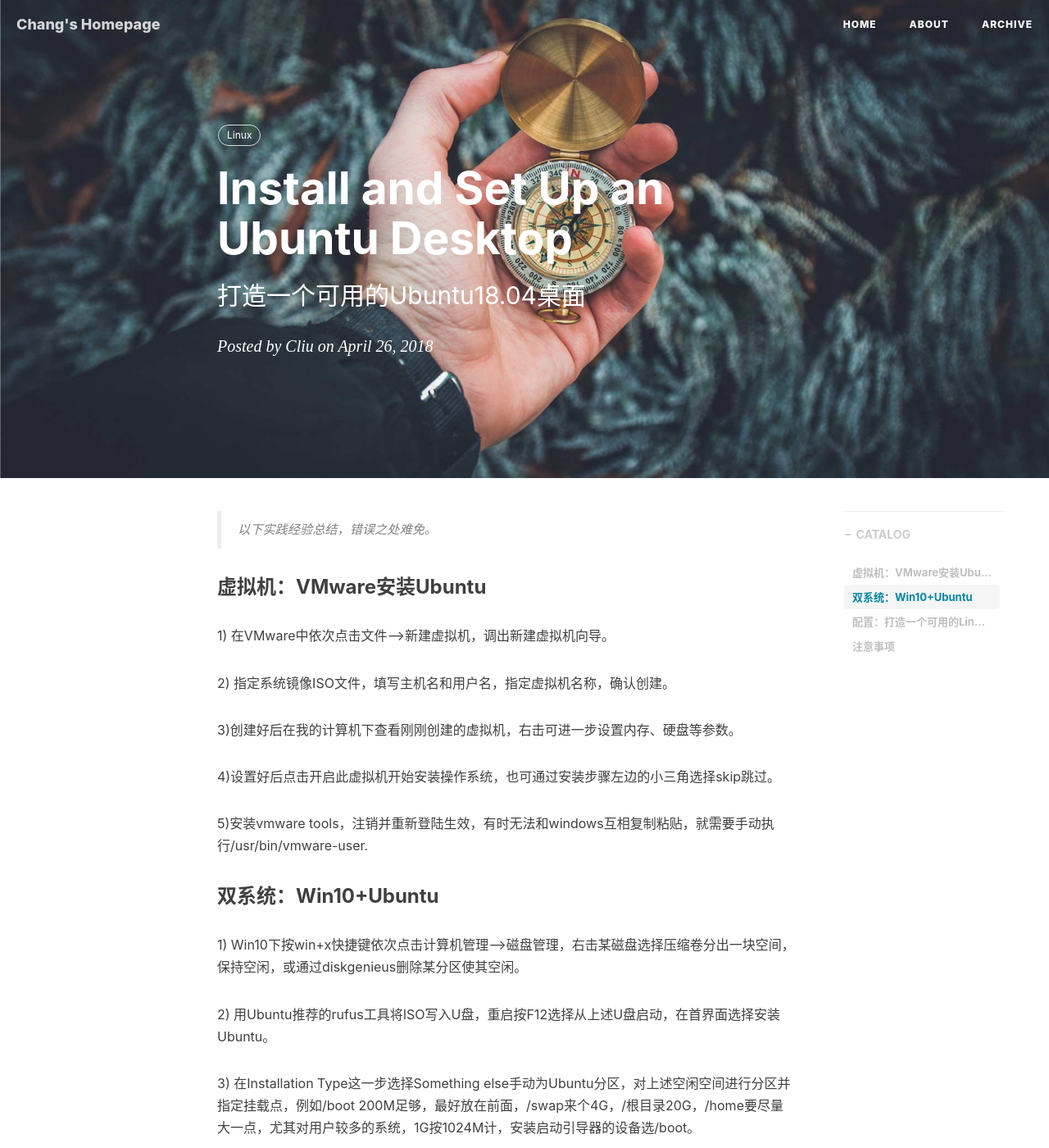
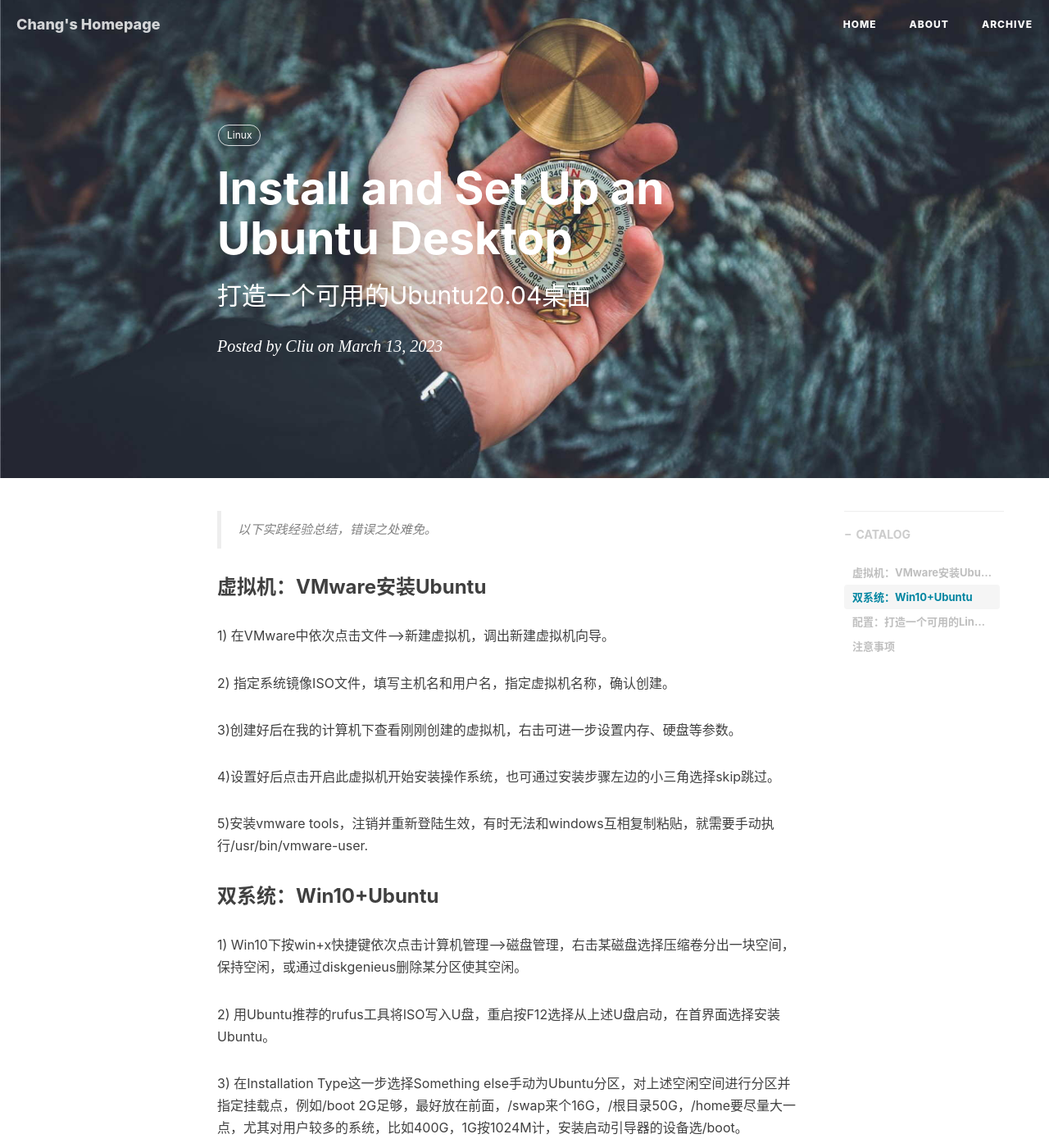
Before and after one commit to lchang199x/lchang199x.github.io, a Jekyll site: the page built from _posts/2018-04-26-Install and Set Up an Ubuntu Desktop.md, in a window 1280 px wide and 1400 px high. Shown: the whole window at 82% size. Built offline with Jekyll 4.4.1, drawn with Linux system fonts in a browser that asks for light colours; nearby versions of some CDN libraries; comment, search, counter and statistics services are not loaded; some of the changed text lies outside the part shown.

Commit message:
Update 2018-04-26-Install and Set Up an Ubuntu Desktop.md

```diff
--- a/_posts/2018-04-26-Install and Set Up an Ubuntu Desktop.md
+++ b/_posts/2018-04-26-Install and Set Up an Ubuntu Desktop.md
@@ -1,8 +1,8 @@
 ---
 layout:     post
 title:      Install and Set Up an Ubuntu Desktop
-subtitle:   打造一个可用的Ubuntu18.04桌面
-date:       2018-04-26
+subtitle:   打造一个可用的Ubuntu20.04桌面
+date:       2023-03-13
 author:     Cliu
 header-img: img/post-daily-bg.jpg
 catalog: true
@@ -28,7 +28,7 @@ tags:
 
 2) 用Ubuntu推荐的rufus工具将ISO写入U盘，重启按F12选择从上述U盘启动，在首界面选择安装Ubuntu。
 
-3) 在Installation Type这一步选择Something else手动为Ubuntu分区，对上述空闲空间进行分区并指定挂载点，例如/boot 200M足够，最好放在前面，/swap来个4G，/根目录20G，/home要尽量大一点，尤其对用户较多的系统，1G按1024M计，安装启动引导器的设备选/boot。
+3) 在Installation Type这一步选择Something else手动为Ubuntu分区，对上述空闲空间进行分区并指定挂载点，例如/boot 2G足够，最好放在前面，/swap来个16G，/根目录50G，/home要尽量大一点，尤其对用户较多的系统，比如400G，1G按1024M计，安装启动引导器的设备选/boot。
 
 4) 安装完成后，在Win10下用EasyBCD添加新入口，重启即可选择要进入的系统。
 
```
